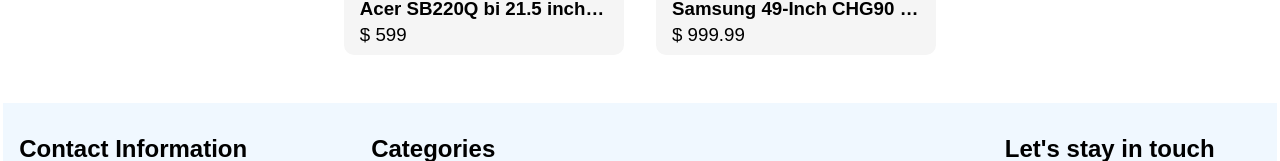
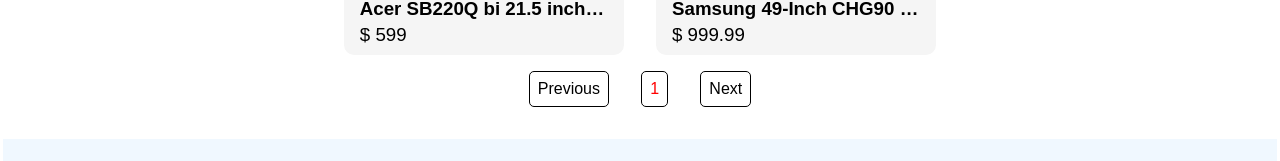
Before and after one commit to pesto-students/little-tags-anchal2107, a React (Create React App) app: page /products/electronics in a window 1280 px wide. Shown: the part 1015-1176 px from the top of the page. Built offline with nearby package versions, Linux system fonts and the light colour scheme; no server answers; a web font is replaced by a local one.

Commit message:
Add pagination in product list

```diff
--- a/src/App.js
+++ b/src/App.js
@@ -1,5 +1,4 @@
 import React from "react";
-import { useSelector } from "react-redux";
 import "./App.scss";
 import MainContent from "./maincontent/MainContent";
 import Header from "./header/Header";
@@ -9,13 +8,12 @@
 // import SignUpModal from "./header/authentication/SignUpModal";
 
 function App() {
-  const authUser = useSelector((state) => state.sessionState);
   return (
     <div className="app">
       <BrowserRouter>
-        {/* {!!localStorage.getItem("showModal") ? <SignUpModal show={true}/> : <SignUpModal show={false}/>} */}
+        {/* {!show ? <SignUpModal /> : ""} */}
         <header className="header">
-          <Header authUser={authUser}/>
+          <Header  />
         </header>
         <main className="main">
           <MainContent />
--- a/src/buypage/PaymentCard.jsx
+++ b/src/buypage/PaymentCard.jsx
@@ -1,10 +1,15 @@
-import { useState, useEffect, useContext } from "react";
-import { useSelector } from "react-redux";
+import React, { useState, useEffect, useContext } from "react";
+import { useSelector, useDispatch } from "react-redux";
+import { useHistory } from "react-router-dom";
+import * as actions from "./../constant/actionTypes";
+import * as ROUTES from "./../constant/Routes";
 import FirebaseContext from "./../firebase/FirebaseContext";
 import RadioButton from "./RadioButton";
 
 function PaymentCard() {
   const firebase = useContext(FirebaseContext);
+  const dispatch = useDispatch();
+  const history = useHistory();
   const [paymentMethod, setPaymentMethod] = useState("COD");
   const { name, address, phoneNo, totalPrice, products } = useSelector(
     (state) => state.cartReducer
@@ -20,15 +25,13 @@
     name: "Little Tags",
     description: "Your all shopping needs",
     image: "https://cdn.razorpay.com/logos/7K3b6d18wHwKzL_medium.png",
-    handler: function handler(response) {
-      //   const data = {
-      //     orderCreationId: order_id,
-      //     razorpayPaymentId: response.razorpay_payment_id,
-      //     razorpayOrderId: response.razorpay_order_id,
-      //     razorpaySignature: response.razorpay_signature,
-      // };
+    handler: function handler() {
       firebase.setOrderData(authUser.authUser.uid, products);
-      window.location.href = `/thank-you`;
+      dispatch({
+        type: actions.RESET_CART,
+        payload: null,
+      });
+      history.push(ROUTES.THANK_YOU);
     },
     prefill: {
       name,
@@ -47,7 +50,11 @@
   const openPayModal = () => {
     if (paymentMethod === "COD") {
       firebase.setOrderData(authUser.authUser.uid, products);
-      window.location.href = `/thank-you`;
+      dispatch({
+        type: actions.RESET_CART,
+        payload: null,
+      });
+      history.push(ROUTES.THANK_YOU);
       return;
     }
     const rzp1 = new window.Razorpay(options);
--- a/src/header/ProfileIcon.jsx
+++ b/src/header/ProfileIcon.jsx
@@ -1,6 +1,8 @@
+import { useSelector } from "react-redux";
 import { useHistory } from "react-router-dom";
 
 function ProfileIcon() {
+  const authUser = useSelector((state) => state.sessionState);
   const history = useHistory();
   const loadSignInModal = () => {
     history.push("/signin");
@@ -12,7 +14,7 @@
       </div>
     );
   }
-  const userData = JSON.parse(localStorage.authUser);
+  const userData = authUser.authUser || JSON.parse(localStorage.authUser);
   const { imagePath, username } = userData;
   return (
     <div className="profile-icon">
--- a/src/header/authentication/SignUpModal.jsx
+++ b/src/header/authentication/SignUpModal.jsx
@@ -6,12 +6,12 @@
 import "./SignUpModal.scss";
 
 function SignUpModal({ show }) {
-  localStorage.setItem("showModal", false);
   const firebase = useContext(FirebaseContext);
   const [errorMessage, setErrorMessage] = useState("");
   const history = useHistory();
   const handleCloseModal = () => {
     document.getElementById("signUpModal").style.display = "none";
+    history.push("/");
   };
   const handleGoogleSignIn = () => {
     firebase
--- /dev/null
+++ b/src/product/Pagination.jsx
@@ -0,0 +1,65 @@
+import React, { useState, useEffect } from "react";
+import PropTypes from "prop-types";
+
+const Pagination = ({ onPaginationChange, total }) => {
+  const [counter, setCounter] = useState(1);
+  const showPerPage = 8;
+  const numberOfButtons = Math.ceil(total / showPerPage);
+  useEffect(() => {
+    const value = showPerPage * counter;
+    onPaginationChange(value - showPerPage, value);
+  // eslint-disable-next-line react-hooks/exhaustive-deps
+  }, [counter]);
+
+  const onButtonClick = (type) => {
+    if (type === "prev") {
+      if (counter === 1) {
+        setCounter(1);
+      } else {
+        setCounter(counter - 1);
+      }
+    } else if (type === "next") {
+      if (numberOfButtons === counter) {
+        setCounter(counter);
+      } else {
+        setCounter(counter + 1);
+      }
+    }
+  };
+  return (
+    <div>
+      <nav className="pagination-container">
+        <ul className="pagination">
+          <li className="page-item">
+            <div onClick={() => onButtonClick("prev")}>Previous</div>
+          </li>
+
+          {new Array(numberOfButtons).fill("").map((e, index) => (
+            <li key={index+1}
+              className={`page-item ${
+                index + 1 === counter ? "active-page" : null
+              }`}
+            >
+              <div onClick={() => setCounter(index + 1)}>{index + 1}</div>
+            </li>
+          ))}
+          <li className="page-item">
+            <div onClick={() => onButtonClick("next")}>Next</div>
+          </li>
+        </ul>
+      </nav>
+    </div>
+  );
+};
+
+export default Pagination;
+
+Pagination.propTypes = {
+  onPaginationChange: PropTypes.func.isRequired,
+  total: PropTypes.number.isRequired,
+};
+
+Pagination.defaultProps = {
+  onPaginationChange: () => {},
+  total: 0,
+};
--- a/src/product/Product.scss
+++ b/src/product/Product.scss
@@ -156,6 +156,28 @@
 .mt-1 {
   margin-top: 1rem;
 }
+.pagination-container {
+  display: flex;
+  justify-content: center;
+}
+.pagination {
+  display: flex;
+  justify-content: space-around;
+  width: 20%;
+  list-style: none;
+  .page-item {
+    padding: 0.5rem;
+    border: 1px solid black;
+    border-radius: 5px;
+    cursor: pointer;
+  }
+  .page-item:hover {
+    color: red;
+  }
+}
+.active-page {
+  color: red;
+}
 
 @media screen and (max-width: 600px) {
   .product-container {
--- a/src/product/ProductList.jsx
+++ b/src/product/ProductList.jsx
@@ -3,11 +3,21 @@
 import ProductCard from "./ProductCard";
 import { useParams } from "react-router-dom";
 import * as actions from "../constant/actionTypes";
+import Pagination from "./Pagination";
 
 const ProductList = () => {
   const { search } = useParams();
   const [categoryName, setCategoryName] = useState("");
   const dispatch = useDispatch();
+
+  const [pagination, setPagination] = useState({
+    start: 0,
+    end: 8,
+  });
+
+  const onPaginationChange = (start, end) => {
+    setPagination({ start: start, end: end });
+  };
 
   const searchTitle = useCallback(() => {
     switch (search) {
@@ -44,7 +54,7 @@
     searchTitle();
   }, [dispatch, search, searchTitle]);
   const { filteredProducts } = useSelector((state) => state.productsReducer);
-  const content = filteredProducts.map(({ id, title, image, price }) => (
+  const content = filteredProducts.slice(pagination.start, pagination.end).map(({ id, title, image, price }) => (
     <ProductCard key={id} id={id} title={title} image={image} price={price} />
   ));
 
@@ -53,6 +63,12 @@
       <h1>{categoryName}</h1>
       <hr />
       <div className="product-list">{content}</div>
+
+      <Pagination
+          onPaginationChange={onPaginationChange}
+          total={filteredProducts.length}
+        />
+
     </div>
   );
 };
```
